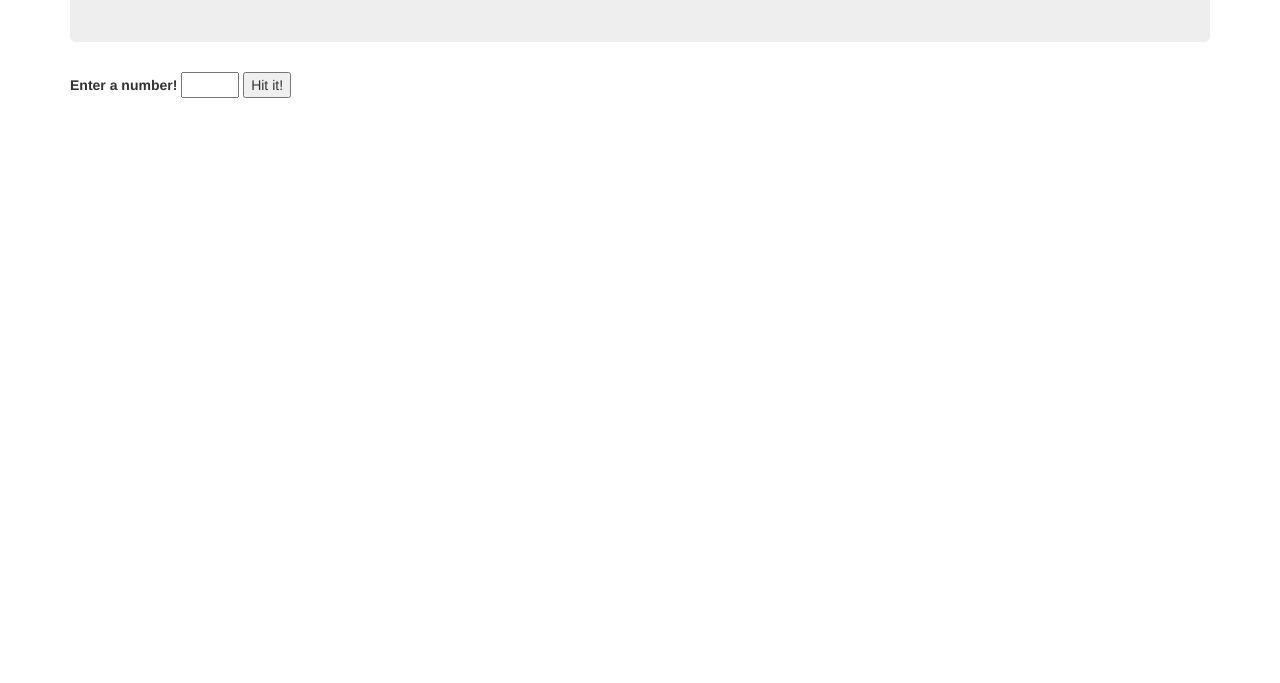
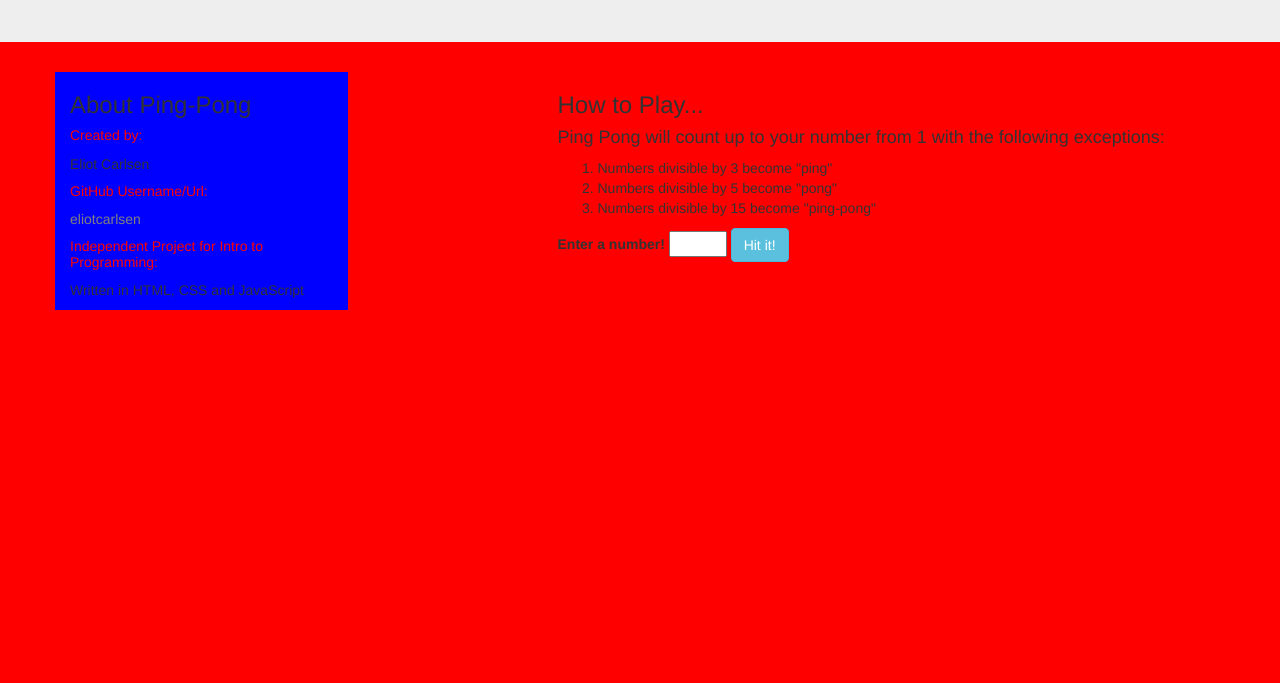
Before and after one commit to eliotcarlsen/pingPong, a plain HTML site: page index.html in a window 1280 px wide. Shown: the part 117-800 px from the top of the page. Drawn offline with Linux system fonts and the light colour scheme.

Commit message:
add css styling and html div classes for styling purposes

```diff
--- a/css/styles.css
+++ b/css/styles.css
@@ -0,0 +1,24 @@
+h2{
+  text-align: center;
+}
+
+#aboutSection{
+  float: left;
+  background-color: blue;
+}
+
+#rulesSection{
+  float: right;
+}
+
+h5{
+color: red;
+}
+
+body{
+  background-color: red;
+}
+
+#gitHub{
+  color: grey;
+}
--- a/index.html
+++ b/index.html
@@ -6,8 +6,8 @@
     <script src="js/jquery-3.1.1.min.js"></script>
     <script src="js/scripts.js"></script>
     <meta charset="utf-8">
-    <div class="container">
       <div class="jumbotron">
+        <div class="header">
           <h2>Let's Play Ping Pong</h2>
         </div>
       </div>
@@ -15,18 +15,41 @@
   </head>
   <body>
     <div class="container">
+      <div class="row" id="aboutRow">
+        <div class="col-sm-3" id="aboutSection">
+          <h3>About Ping-Pong</h3>
+          <h5>Created by:</h5>
+          <p>Eliot Carlsen</p>
+          <h5>GitHub Username/Url:</h5>
+          <p id="gitHub">eliotcarlsen</p>
+          <h5>Independent Project for Intro to Programming:</h5>
+          <p>
+            Written in HTML, CSS and JavaScript
+          </p>
+        </div>
+        <div class="rulesAndBackground">
+          <div class="col-sm-7" id="rulesSection">
+            <div class="rules">
+              <h3>How to Play...</h3>
+              <h4>Ping Pong will count up to your number from 1 with the following exceptions:</h4>
+              <ol>
+                <li>Numbers divisible by 3 become "ping"</li>
+                <li>Numbers divisible by 5 become "pong"</li>
+                <li>Numbers divisible by 15 become "ping-pong"</li>
+              </ol>
+            </div>
             <form>
                 <label for="userInput">Enter a number!</label>
                 <input class="userInput" min="1" max="60" type="number">
-          <button type="submit" name="button">Hit it!</button>
+                <button class="btn btn-info" type="submit" name="button">Hit it!</button>
             </form>
               <div class="result">
                 <ul class="list">
-
                 </ul>
-
               </div>
           </div>
-
+        </div>
+      </div>
+    </div>
   </body>
 </html>
```
Lines whose indentation alone changed are shown as unchanged.
